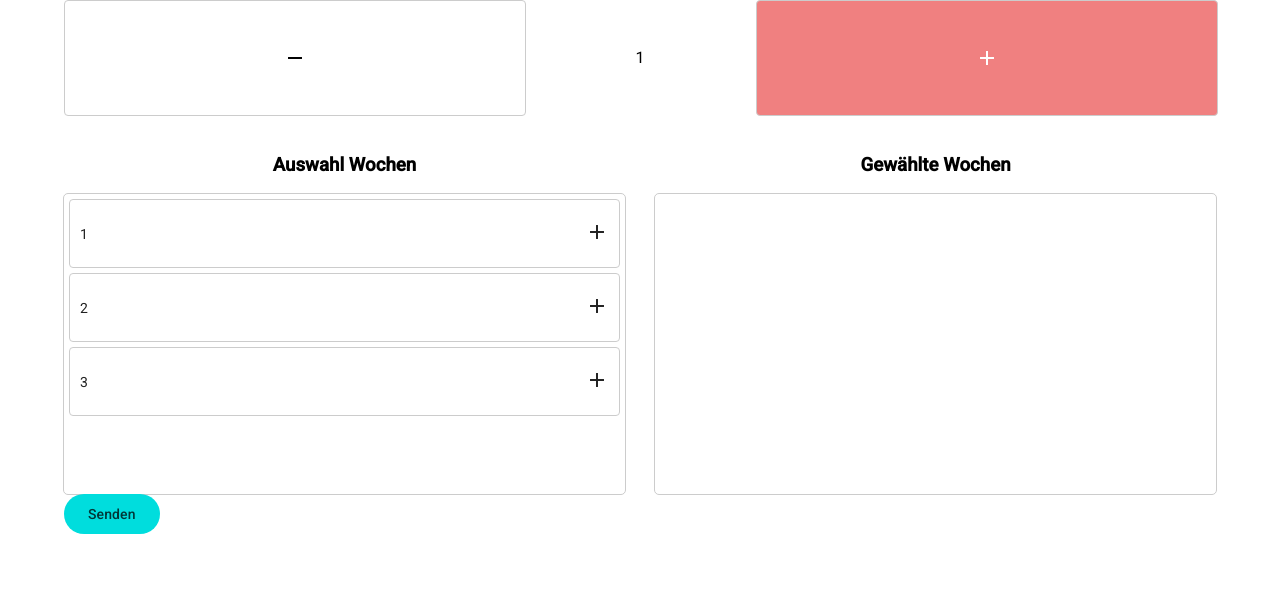
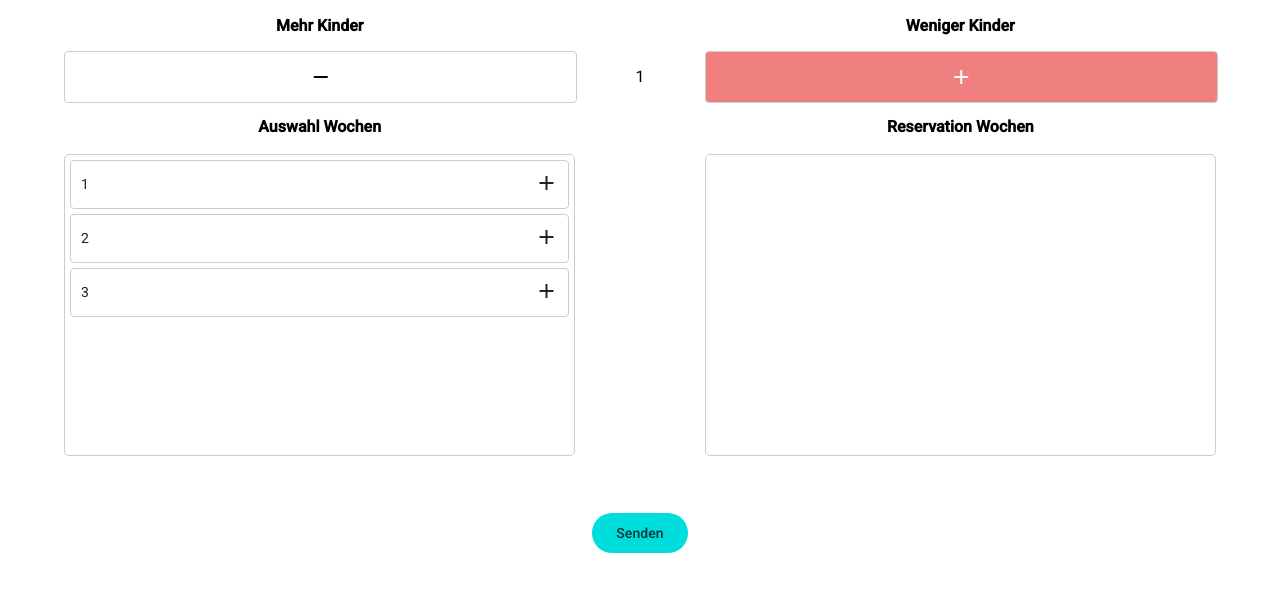
Before and after one commit to DonCorleone/schlosswochen-reservation, an Angular app: page / in a window 1280 px wide. Shown: the top 592 px of the page. Built offline with nearby package versions, Linux system fonts and the light colour scheme.

Commit message:
submitter

```diff
--- a/src/app/app.component.ts
+++ b/src/app/app.component.ts
@@ -5,6 +5,7 @@ import {MatInput} from "@angular/material/input";
 import {WeeksSelectorComponent} from "./weeks-selector/weeks-selector.component";
 import {MatAnchor, MatButton} from "@angular/material/button";
 import {KidsSelectorComponent} from "./kids-selector/kids-selector.component";
+import {SubmitterComponent} from "./submitter/submitter.component";
 
 @Component({
   selector: 'app-root',
@@ -16,7 +17,8 @@ import {KidsSelectorComponent} from "./kids-selector/kids-selector.component";
     MatButton,
     MatAnchor,
     KidsSelectorComponent,
-    ReactiveFormsModule
+    ReactiveFormsModule,
+    SubmitterComponent
   ],
   template: `
     <form name="reservation" method="post" action="/schlosswochen/success" netlify
@@ -24,15 +26,7 @@ import {KidsSelectorComponent} from "./kids-selector/kids-selector.component";
       <input type="hidden" name="form-name" value="reservation" />
         <app-kids-selector name="kidsSelector" formControlName="kidsSelector"></app-kids-selector>
         <app-weeks-selector name="numbers" formControlName="numbers"></app-weeks-selector>
-        <button
-          mat-flat-button
-          color="primary"
-          class="bg-rouge-rubia text-bleu-ceruleen-pale"
-          type="submit"
-          (click)="buttonClick()"
-        >
-          Senden
-        </button>
+        <app-submitter (onSubmit)="buttonClick()"></app-submitter>
     </form>
   `,
   styles: [`
@@ -48,17 +42,7 @@ import {KidsSelectorComponent} from "./kids-selector/kids-selector.component";
       height: 90%;
     }
 
-    app-weeks-selector {
-      width: 100%;
-    }
 
-    .selectedWeeks {
-      margin: 20px;
-    }
-
-    .selectedKids {
-      margin: 20px;
-    }
   `],
 })
 export class AppComponent {
--- a/src/app/kids-selector/kids-selector.component.html
+++ b/src/app/kids-selector/kids-selector.component.html
@@ -1,9 +1,17 @@
-<mat-grid-list cols="5" rowHeight="2:1">
-  <mat-grid-tile (click)="onRemove()" [ngClass]="{'active': amount > 1}" class="tile-button" colspan="2">
+<mat-grid-list cols="9" rowHeight="50">
+  <mat-grid-tile colspan="4">
+    <b>Mehr Kinder</b>
+  </mat-grid-tile>
+  <mat-grid-tile colspan="1">
+  </mat-grid-tile>
+  <mat-grid-tile colspan="4">
+    <b>Weniger Kinder</b>
+  </mat-grid-tile>
+  <mat-grid-tile colspan="4" (click)="onRemove()" [ngClass]="{'active': amount > 1}" class="tile-button">
     <mat-icon aria-hidden="false" aria-label="Example home icon" fontIcon="remove"></mat-icon>
   </mat-grid-tile>
   <mat-grid-tile>{{ amount }}</mat-grid-tile>
-  <mat-grid-tile (click)="onAdd()" [ngClass]="{'active': amount < 3}" class="tile-button" colspan="2">
+  <mat-grid-tile  colspan="4" (click)="onAdd()" [ngClass]="{'active': amount < 3}" class="tile-button">
     <mat-icon aria-hidden="false" aria-label="Example home icon" fontIcon="add"></mat-icon>
   </mat-grid-tile>
 </mat-grid-list>
--- /dev/null
+++ b/src/app/submitter/submitter.component.ts
@@ -0,0 +1,53 @@
+import {Component, output, Output} from '@angular/core';
+import {MatButton} from "@angular/material/button";
+import {AddWeekComponent} from "../add-week/add-week.component";
+import {CdkDrag, CdkDropList} from "@angular/cdk/drag-drop";
+import {MatGridList, MatGridTile} from "@angular/material/grid-list";
+
+@Component({
+  selector: 'app-submitter',
+  standalone: true,
+  imports: [
+    MatButton,
+    AddWeekComponent,
+    CdkDrag,
+    CdkDropList,
+    MatGridList,
+    MatGridTile
+  ],
+  template: `
+    <mat-grid-list cols="1" rowHeight="50">
+      <mat-grid-tile>
+
+      </mat-grid-tile>
+      <mat-grid-tile>
+        <button
+          mat-flat-button
+          color="primary"
+          class="bg-rouge-rubia text-bleu-ceruleen-pale"
+          type="submit"
+          (click)="buttonClick()"
+        >
+          Senden
+        </button>
+      </mat-grid-tile>
+    </mat-grid-list>
+  `,
+  styles: `
+    :host {
+      min-height: 20px;
+      display: flex;
+      justify-content: center;
+    }
+    mat-grid-list {
+      width: 100%;
+    }
+  `
+})
+export class SubmitterComponent {
+  onSubmit = output();
+
+  buttonClick() {
+    this.onSubmit.emit();
+  }
+}
--- a/src/app/weeks-selector/weeks-selector.component.html
+++ b/src/app/weeks-selector/weeks-selector.component.html
@@ -1,8 +1,13 @@
-<div class="source-header">
-  <h3>Auswahl Wochen</h3>
-</div>
-<div class="container source-list">
-
+<mat-grid-list cols="9" rowHeight="50">
+  <mat-grid-tile colspan="4">
+    <b>Auswahl Wochen</b>
+  </mat-grid-tile>
+  <mat-grid-tile colspan="1">
+  </mat-grid-tile>
+  <mat-grid-tile colspan="4">
+    <b>Reservation Wochen</b>
+  </mat-grid-tile>
+  <mat-grid-tile class="source-list" colspan="4" rowspan="6">
     <div
       #todoList="cdkDropList"
       (cdkDropListDropped)="drop($event)"
@@ -16,14 +21,11 @@
         </div>
       }
     </div>
-</div>
-
-<div class="target-header">
-  <h3>Gewählte Wochen</h3>
-</div>
-
-<div class="container target-list">
-
+  </mat-grid-tile>
+  <mat-grid-tile rowspan="6" class="gutter">
+    <!-- Content for gutter here -->
+  </mat-grid-tile>
+  <mat-grid-tile rowspan="6" class="target-list" colspan="4">
     <div
       #doneList="cdkDropList"
       (cdkDropListDropped)="drop($event)"
@@ -40,4 +42,5 @@
         </div>
       }
     </div>
-</div>
+  </mat-grid-tile>
+</mat-grid-list>
--- a/src/app/weeks-selector/weeks-selector.component.scss
+++ b/src/app/weeks-selector/weeks-selector.component.scss
@@ -1,72 +1,52 @@
 :host {
-  display: grid;
-  grid-template-columns: 1fr 30px 1fr;
-  grid-template-rows: 80px 1fr;
-  grid-template-areas: "header-left header-gutter header-right"
-                       "left gutter right";
+  display: block;
+  max-width: 100%;
 }
 
-.source-list {
-  grid-area: left;
-}
-
-.target-list {
-  grid-area: right;
-}
-
-.source-header {
-  grid-area: header-left;
-}
-
-.target-header {
-  grid-area: header-right;
-}
-
-.source-header, .target-header {
-  display: flex;
-  flex-direction: column;
-  text-align: center;
-  justify-content: end;
-}
-
-.container {
-
-  max-width: 100%;
-  vertical-align: top;
+.mat-grid-list {
+  width: 100%;
+  margin: 0 auto;
 }
 
 .list {
   outline: solid 1px #ccc;
+  margin: 1px;
   border-radius: 4px;
   min-height: 60px;
   height: 300px;
+  width: 100%;
   background: white;
   overflow: hidden;
   display: block;
 }
 
+.source-list, .target-list, .gutter {
+  display: flex;
+  flex-direction: row;
+  justify-content: center;
+  align-items: center;
+  overflow: hidden;
+}
+
 .box {
-  padding: 20px 10px;
-  border: solid 1px #ccc;
+  padding: 10px;
+  margin: 5px;
+  border: 1px solid #ccc;
   border-radius: 4px;
-  margin: 5px;
-  color: rgba(0, 0, 0, 0.87);
   display: flex;
   flex-direction: row;
   align-items: center;
   justify-content: space-between;
+  background-color: white;
   box-sizing: border-box;
-  cursor: move;
-  background: white;
+  cursor: grab;
   font-size: 14px;
+  color: rgba(0, 0, 0, 0.87);
 }
 
 .cdk-drag-preview {
-  box-sizing: border-box;
   border-radius: 4px;
-  box-shadow: 0 5px 5px -3px rgba(0, 0, 0, 0.2),
-  0 8px 10px 1px rgba(0, 0, 0, 0.14),
-  0 3px 14px 2px rgba(0, 0, 0, 0.12);
+  box-shadow: 0 5px 5px -3px rgba(0, 0, 0, 0.2), 0 8px 10px 1px rgba(0, 0, 0, 0.14), 0 3px 14px 2px rgba(0, 0, 0, 0.12);
 }
 
 .cdk-drag-placeholder {
--- a/src/app/weeks-selector/weeks-selector.component.ts
+++ b/src/app/weeks-selector/weeks-selector.component.ts
@@ -3,12 +3,13 @@ import {CdkDrag, CdkDragDrop, CdkDropList, moveItemInArray, transferArrayItem} f
 import {MatIcon} from "@angular/material/icon";
 import {AddWeekComponent} from "../add-week/add-week.component";
 import {ControlValueAccessor, NG_VALUE_ACCESSOR} from "@angular/forms";
+import {MatGridList, MatGridTile} from "@angular/material/grid-list";
 
 @Component({
   selector: 'app-weeks-selector',
   standalone: true,
   imports: [
-    CdkDropList, CdkDrag, MatIcon, AddWeekComponent],
+    CdkDropList, CdkDrag, MatIcon, AddWeekComponent, MatGridList, MatGridTile],
   providers: [
     {
       provide: NG_VALUE_ACCESSOR,
```
Lines whose indentation alone changed are shown as unchanged.
